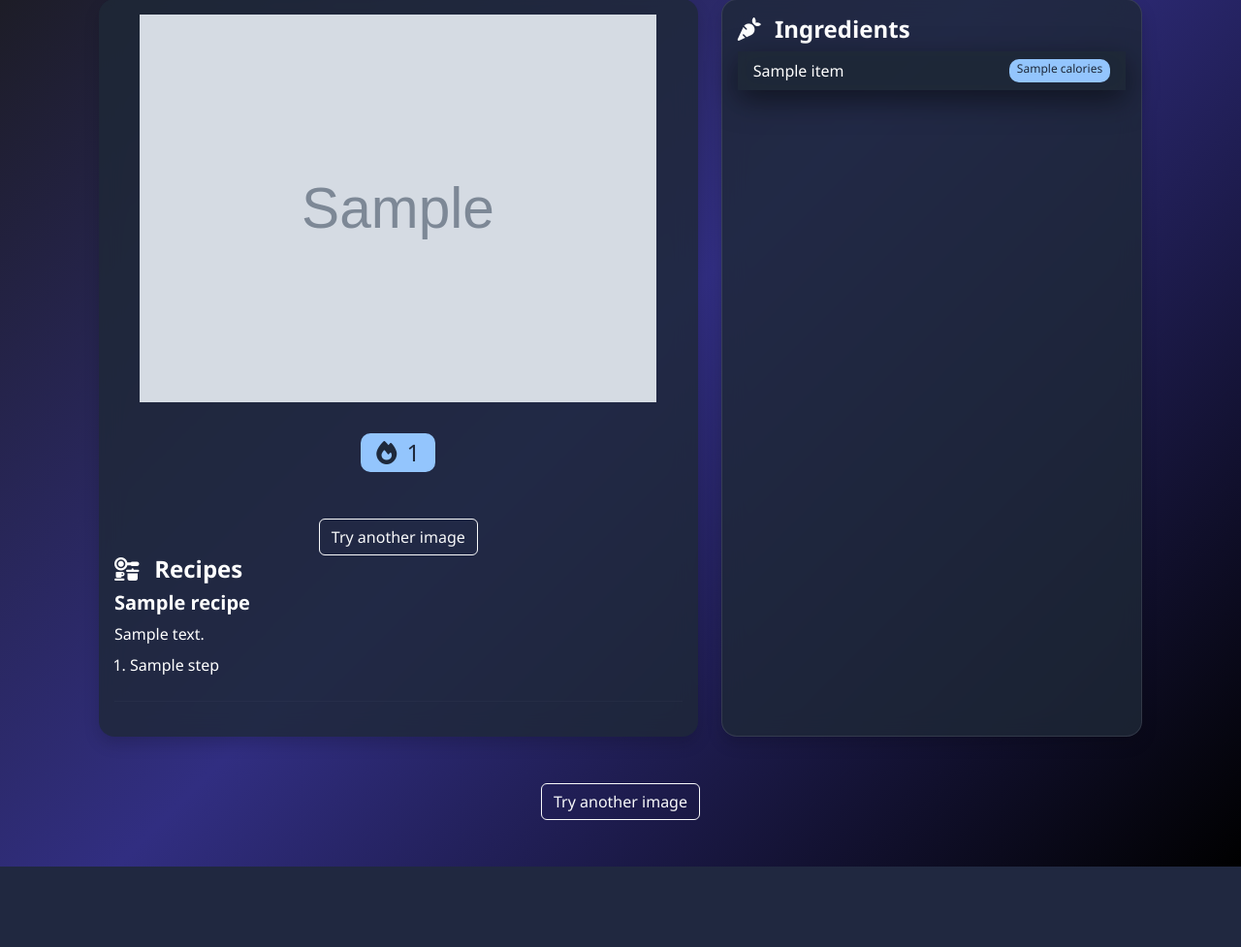
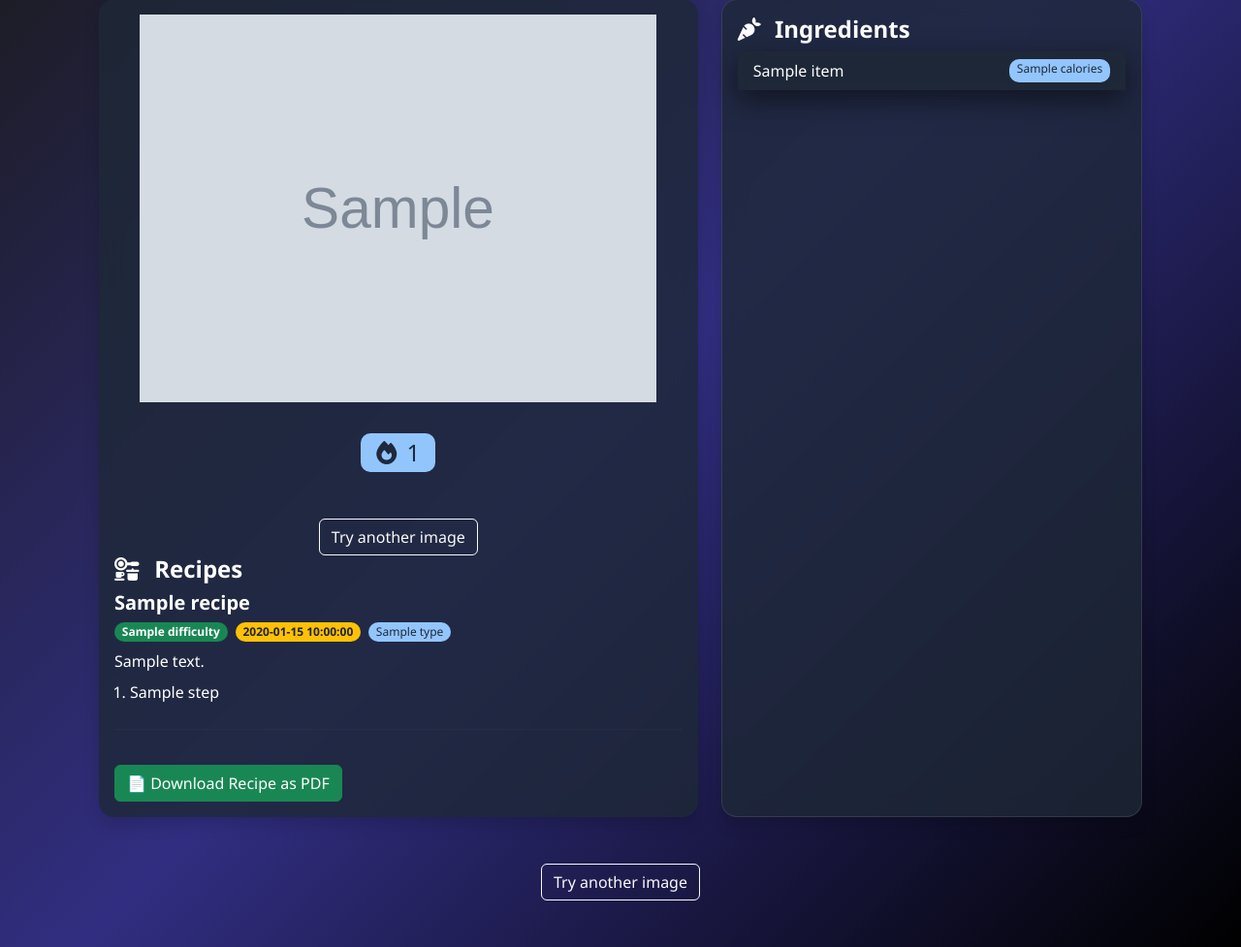
Before and after one commit to iEosiX/AI-Kitchen-Assistant, a Flask app: template templates/result.html in a window 1280 px wide. Shown: the part 145-1122 px from the top of the page at 97% size. Before the commit the page ends 1039 px from the top, so only its background shows below. Run offline with Flask 3, Linux system fonts and the light colour scheme; the template is opened without the code that fills it: most values are stand-ins (such as "Sample title", 1, 10 or a date in 2020); grey boxes marked "Sample" are stand-in pictures.

Commit message:
Enhance result.html with error handling and recipe features
Updated the result page to include error handling and enhanced recipe display features.

```diff
--- a/templates/result.html
+++ b/templates/result.html
@@ -3,7 +3,7 @@
 <head>
     <meta charset="UTF-8">
     <meta name="viewport" content="width=device-width, initial-scale=1.0">
-    <title>AI Kitchen Result</title>
+    <title>AI Kitchen | Your Personalized AI Meal Plan</title>
 
     <link href="https://cdn.jsdelivr.net/npm/bootstrap@5.3.0/dist/css/bootstrap.min.css" rel="stylesheet">
     <link rel="stylesheet" href="{{ url_for('static', filename='css/style.css') }}">
@@ -11,13 +11,16 @@
 </head>
 
 <body>
-
 <div class="container py-5">
 
     <h1 class="text-center mb-5">
         <i class="fa-solid fa-utensils me-2"></i> Your AI Recipe
     </h1>
-
+    {% if data.error %}
+    <div class="alert alert-danger text-center">
+        {{ data.error }}
+    </div>
+    {% endif %}
     <div class="row g-4">
 
         <!-- LEFT SIDE (WIDE) -->
@@ -51,8 +54,25 @@
 
                     {% for recipe in data.recipes %}
 
-                        <div class="mb-4">
+                    <div class="mb-4
+                        {% if loop.index0 == data.recommended_recipe %}
+                            border border-warning rounded p-3
+                        {% endif %}
+                    ">
+
+                        {% if loop.index0 == data.recommended_recipe %}
+                            <span class="badge bg-warning text-dark mb-2">⭐ Recommended</span>
+                        {% endif %}
+
                         <h5 class="fw-bold">{{ recipe.title }}</h5>
+
+                        <!-- BADGES -->
+                        <div class="d-flex flex-wrap gap-2 mb-2">
+                            <span class="badge bg-success">{{ recipe.difficulty }}</span>
+                            <span class="badge bg-warning text-dark">{{ recipe.time }}</span>
+                            <span class="badge bg-info text-dark">{{ recipe.type }}</span>
+                        </div>
+
                         <p class="mb-2">{{ recipe.description }}</p>
 
                         <ol class="ps-3">
@@ -60,13 +80,15 @@
                             <li class="mb-2">{{ step }}</li>
                             {% endfor %}
                         </ol>
+
                     </div>
 
                     <hr style="border-color: rgba(255,255,255,0.1);">
 
                     {% endfor %}
-                    </ol>
-
+                    <a href="/download" class="btn btn-success mt-3">
+                        📄 Download Recipe as PDF
+                    </a>
                 </div>
             </div>
 
```
Lines whose indentation alone changed are shown as unchanged.
